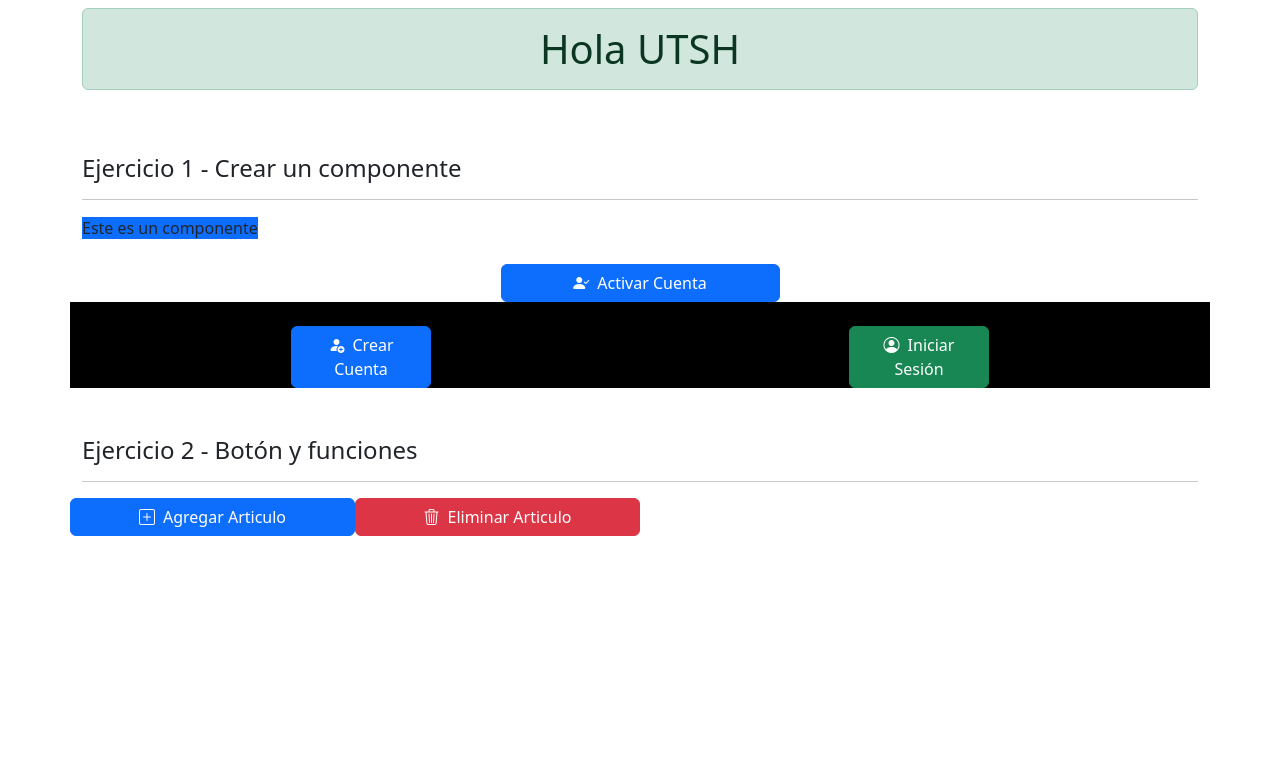
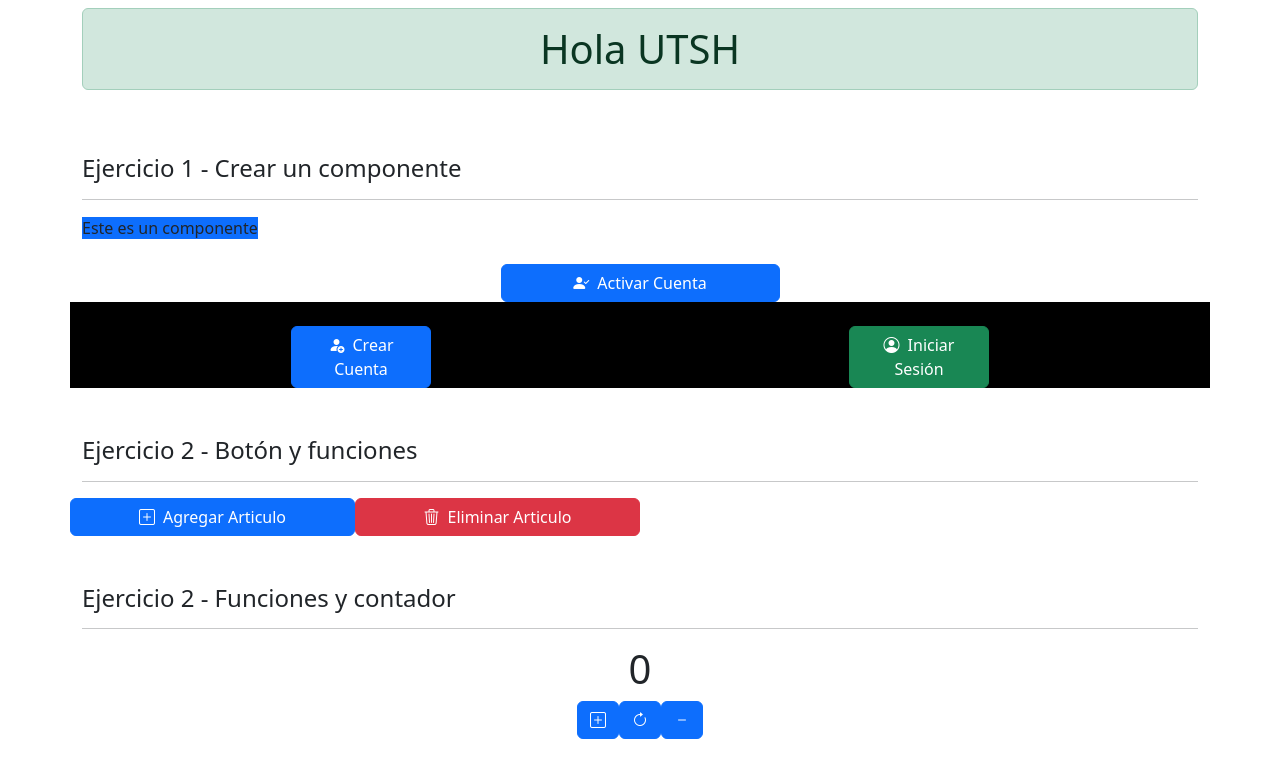
Before and after one commit to BrMH8/aprendiendo-react, a React (Vite) app: page / in a window 1280 px wide. Shown: the top 778 px of the page. Built offline with nearby package versions, Linux system fonts and the light colour scheme.

Commit message:
ADD[Agregar contador a ejercicio03 y usestate]

```diff
--- a/src/App.jsx
+++ b/src/App.jsx
@@ -1,6 +1,7 @@
 import { Botones } from './components/Botones.jsx';
 import { Ejercicio01 } from './components/ejercicio01.jsx';
 import { Ejercicio02 } from './components/Ejercicio02.jsx';
+import { Ejercicio03 } from './components/Ejercicio03.jsx';
 import { BotonGeneral } from './components/utils/BotonGeneral.jsx';
 function App() {
 
@@ -17,6 +18,7 @@ function App() {
         <BotonGeneral />
         <Botones />
         <Ejercicio02 />
+        <Ejercicio03 />
       </div>
     </>
   )
--- a/src/components/Ejercicio03.jsx
+++ b/src/components/Ejercicio03.jsx
@@ -0,0 +1,48 @@
+export const Ejercicio03 = () => {
+    // Lógica del componente
+    //const [Numerito, setNumerito] = useState(0);
+    let numero = 0;
+    const sumar = () => {
+        numero+=1;
+        console.log("El número actual es: " + numero);
+        document.querySelector('.h1').textContent = numero;
+    }
+    const restar = () => {
+        numero-=1;
+        console.log("El número actual es: " + numero);
+        document.querySelector('.h1').textContent = numero;
+    }
+    const restart = () => {
+        numero = 0;
+        console.log("El número ha sido reiniciado a: " + numero);
+        document.querySelector('.h1').textContent = numero;
+    }
+    return (
+    <>
+    <div className="row mt-4">
+        <div className="col-12">
+            <h2 className="h4 mt-4">
+                Ejercicio 2 - Funciones y contador
+            </h2>
+            <hr />
+        </div>
+        <div className="col-12 text-center">
+            <p className="h1">0</p>
+            <button className="btn btn-primary w-10 " onClick={sumar}>
+                <i className="bi bi-plus-square align-items-center"></i>
+                <span className=""></span>
+            </button>
+            <button className="btn btn-primary w-10 " onClick={restart}>
+                <i class="bi bi-arrow-clockwise"></i>
+                <span className=""></span>
+            </button>
+            <button className="btn btn-primary w-10 " onClick={restar}>
+                <i class="bi bi-dash"></i>
+                <span className=""></span>
+            </button>
+        </div>
+
+    </div>
+    </>
+  )
+}
```
